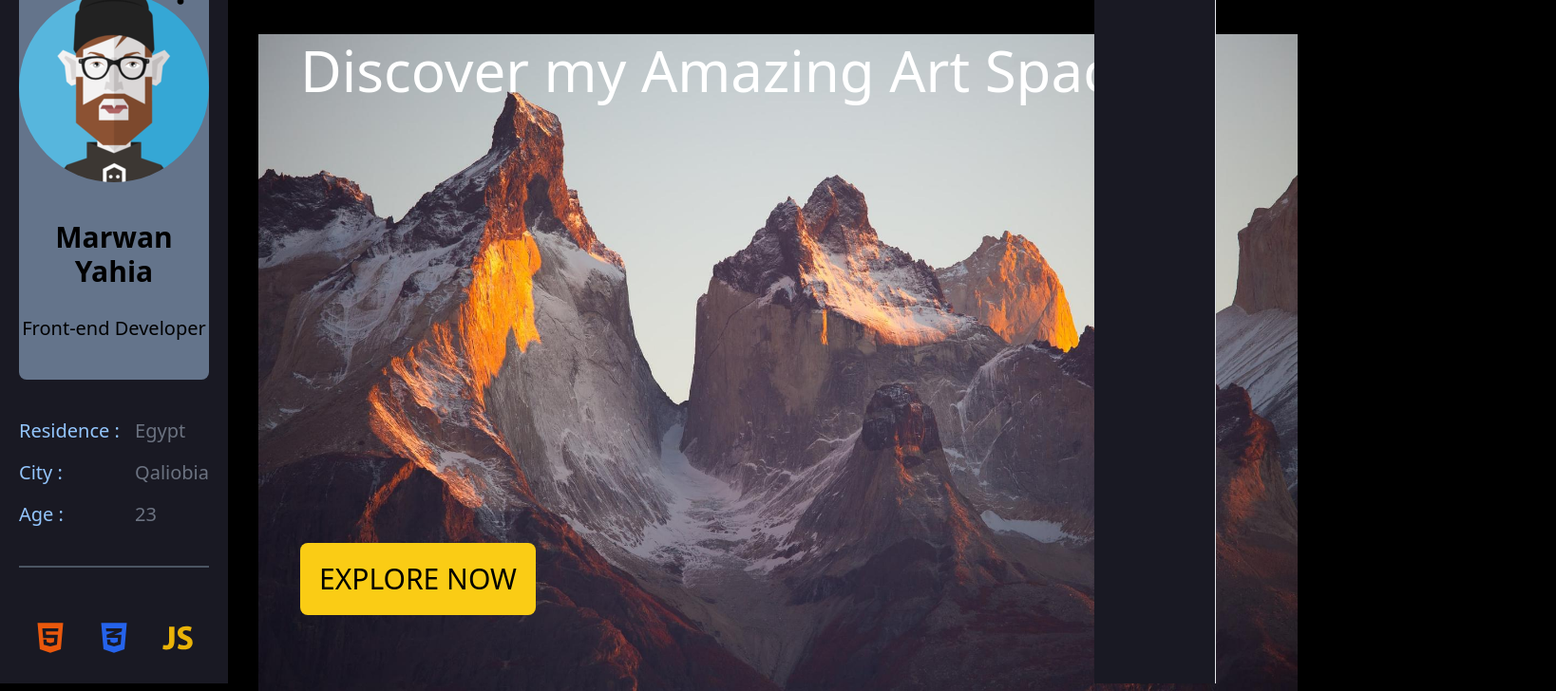
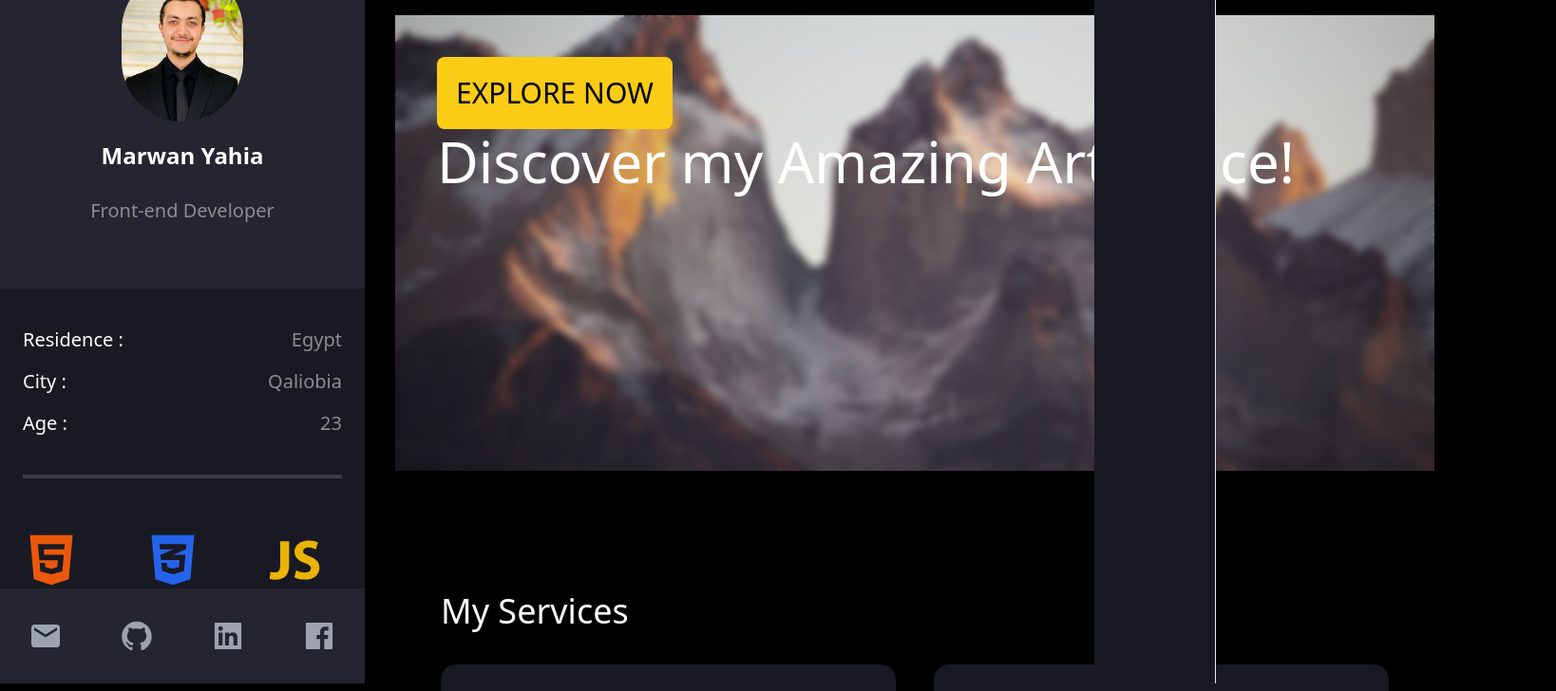
Before and after one commit to Marwan-11/my-portfolio, a React (Vite) app: page / in a window 1280 px wide. Shown: the part 80-808 px from the top of the page at 95% size, 1638 px wide, since content can reach past the window. Built offline with nearby package versions, Linux system fonts and the light colour scheme.

Commit message:
edit info side bar

```diff
--- a/src/App.tsx
+++ b/src/App.tsx
@@ -12,10 +12,10 @@ import Footer from './components/Footer';
 function App() {
   return (
     <div className=" h-full flex ">
-      <div className=" bg-box-gray fixed  h-full w-60 top-0 left-0 p-5 overflow-y-scroll overscroll-none">
+      <div className="  bg-box-gray fixed  h-full w-96 top-0 left-0 overflow-y-scroll no-scrollbar">
         <InfoSidebar />
       </div>
-      <div className=" pl-60 pr-60 p-5 flex-grow">
+      <div className=" pl-96 pr-32 ">
         <MainView />
         <Services />
         <Recommendations />
@@ -25,7 +25,7 @@ function App() {
         <Connect />
         <Footer />
       </div>
-      <div className="fixed h-full top-0 right-0 ">
+      <div className="fixed h-full top-0 right-0 bg-box-gray ">
         <LinksSidebar />
       </div>
     </div>
--- a/src/components/Connect.tsx
+++ b/src/components/Connect.tsx
@@ -12,10 +12,10 @@ const Connect = () => {
 
       <div className=" flex flex-col bg-box-gray overflow-hidden px-14 py-14 rounded-2xl ">
         <div className=" flex h-28 ">
-          <div className=" text-4xl my-8 flex-1 text-gray-300 bg-zinc-800 w-24">
+          <div className=" text-4xl my-8 text-gray-300 bg-zinc-800 w-24">
             <BsFillPersonFill />
           </div>
-          <div className=" my-8 flex-3 w-full">
+          <div className=" my-8 flex-1">
             <input
               type="text"
               className=" px-3 w-full h-9 placeholder:Name bg-gray-600 text-white text-lg "
--- a/src/components/InfoSidebar.tsx
+++ b/src/components/InfoSidebar.tsx
@@ -1,98 +1,118 @@
 import { FaHtml5, FaCss3Alt, FaReact } from 'react-icons/fa';
 import { IoLogoJavascript } from 'react-icons/io';
 import { SiTypescript } from 'react-icons/si';
-import { MdDone } from 'react-icons/md';
+import { MdDone, MdEmail } from 'react-icons/md';
 import { BiSolidDownload } from 'react-icons/bi';
 import { BsThreeDotsVertical } from 'react-icons/bs';
 import { AiFillGithub, AiFillLinkedin, AiFillFacebook } from 'react-icons/ai';
+import { useState } from 'react';
 
 const InfoSidebar = () => {
+  const [isOpen, setisOpen] = useState();
   return (
     <div className="">
-      <div className="relative">
-        <p className=" text-4xl py-8 absolute right-3 hover:text-white">
+      <div className="">
+        <p className="t-4xl py-8  text-icon-gray hover:text-white  fixed">
           <BsThreeDotsVertical />
         </p>
       </div>
-      <div className=" py-8  text-center bg-slate-500 w-full h-full rounded-lg">
+      <div className=" p-12 text-center bg-side-gray w-96 h-96 fixed">
         <img
-          src="../../images/avatar-01.png"
+          src="../../images/me.jpg"
           alt=""
-          className=" rounded-full my-5 mx-auto"
+          className=" rounded-full mx-auto w-32 "
         />
-        <p className=" py-5 text-center text-3xl font-bold">Marwan Yahia</p>
-        <p className=" py-2 text-center text-xl">Front-end Developer</p>
+        <p className=" py-5 text-white text-center text-2xl font-bold">
+          Marwan Yahia
+        </p>
+        <p className=" text-icon-gray py-2 text-center text-xl">
+          Front-end Developer
+        </p>
       </div>
-      <div className=" flex py-8 justify-between border-b-2 border-gray-600  ">
+      <div className=" p-12 text-center bg-side-gray w-full h-96"></div>
+      <div className=" flex py-8 px-6 justify-between ">
         <div className="">
-          <p className=" py-2  text-xl text-blue-300">Residence :</p>
-          <p className=" py-2  text-xl text-blue-300">City :</p>
-          <p className=" py-2  text-xl text-blue-300">Age :</p>
+          <p className=" py-2  text-xl text-white">Residence :</p>
+          <p className=" py-2  text-xl text-white">City :</p>
+          <p className=" py-2  text-xl text-white">Age :</p>
         </div>
-        <div className="">
-          <p className=" py-2  text-xl text-gray-500">Egypt</p>
-          <p className=" py-2  text-xl text-gray-500">Qaliobia</p>
-          <p className=" py-2  text-xl text-gray-500">23</p>
+        <div className=" text-right">
+          <p className=" py-2  text-xl text-icon-gray">Egypt</p>
+          <p className=" py-2  text-xl text-icon-gray">Qaliobia</p>
+          <p className=" py-2  text-xl text-icon-gray">23</p>
         </div>
       </div>
 
-      <div className=" grid grid-cols-3 py-8 text-center mx-auto border-b-2 border-gray-600">
-        <p className=" text-4xl py-6 text-orange-600 hover:text-orange-700 mx-auto ">
+      <hr className=" mx-6 border-2 border-icon-gray opacity-30" />
+
+      <div className=" flex flex-wrap py-8  mx-auto">
+        <p className=" w-32 text-6xl  py-6 px-6 text-orange-600 hover:text-orange-700 mx-auto ">
           <FaHtml5 />
         </p>
-        <p className=" text-4xl py-6 text-blue-600 hover:text-blue-800 mx-auto ">
+        <p className=" w-32 text-6xl py-6 px-6 text-blue-600 hover:text-blue-800 mx-auto ">
           <FaCss3Alt />
         </p>
-        <p className=" text-4xl py-6 text-yellow-500 hover:text-yellow-600 mx-auto">
+        <p className=" w-32 text-6xl py-6 px-6 text-yellow-500 hover:text-yellow-600 mx-auto">
           <IoLogoJavascript />
         </p>
-        <p className=" text-4xl py-6 text-blue-800 hover:text-blue-900 mx-auto">
+        <p className=" w-32 text-6xl py-6 px-6 text-blue-800 hover:text-blue-900 mx-auto">
           <SiTypescript />
         </p>
-        <p className=" text-4xl py-6 text-blue-400 hover:text-blue-500 mx-auto">
+        <p className=" w-32 text-6xl py-6 px-6 text-blue-400 hover:text-blue-500 mx-auto">
           <FaReact />
         </p>
       </div>
 
-      <div className=" py-8  border-b-2 border-gray-600">
-        <p className=" text-gray-500 flex text-xl">
-          <span className=" px-3 text-yellow-400 text-3xl">
+      <hr className=" mx-6 border-2 border-icon-gray opacity-30" />
+
+      <div className=" py-8 px-6 ">
+        <p className=" text-icon-gray flex text-xl">
+          <span className=" mr-3 text-yellow-400 text-3xl">
             <MdDone />
           </span>
           Bootstrap, Materialize
         </p>
-        <p className=" text-gray-500 flex text-xl">
-          <span className=" px-3 text-yellow-400 text-3xl">
+        <p className=" text-icon-gray flex text-xl">
+          <span className=" mr-3 text-yellow-400 text-3xl">
             <MdDone />
           </span>
           Stylus, Sass, Less
         </p>
-        <p className=" text-gray-500 flex text-xl">
-          <span className=" px-3 text-yellow-400 text-3xl">
+        <p className=" text-icon-gray flex text-xl">
+          <span className=" mr-3 text-yellow-400 text-3xl">
             <MdDone />
           </span>
           Gulp, Webpack, Grunt
         </p>
-        <p className=" text-gray-500 flex text-xl">
-          <span className=" px-3 text-yellow-400 text-3xl">
+        <p className=" text-icon-gray flex text-xl">
+          <span className=" mr-3 text-yellow-400 text-3xl">
             <MdDone />
           </span>
           GIT knowledge
         </p>
       </div>
-      <div className="py-8 border-b-2 border-gray-600">
+
+      <hr className=" mx-6 border-2 border-icon-gray opacity-30" />
+
+      <div className="py-8 px-6">
         <p>
           <a href="#" className="flex ">
-            <span className="text-gray-500 text-xl hover:text-white ">
+            <button className="text-icon-gray text-xl hover:text-white ">
               DOWNLOAD CV
-            </span>
-            <span className=" px-3 text-yellow-400 text-3xl">
+            </button>
+            <button className=" px-3 text-yellow-400 hover:text-yellow-500 text-3xl">
               <BiSolidDownload />
-            </span>
+            </button>
           </a>
         </p>
       </div>
-      <div className=" rounded-lg py-8 grid grid-cols-3 ">
+
+      <div className=" bg-side-gray py-8 grid grid-cols-4 fixed bottom-0 left-0 w-96 ">
+        <p className=" mx-auto">
+          <a href="#" className=" text-4xl text-gray-400 hover:text-green-500 ">
+            <MdEmail />
+          </a>
+        </p>
         <p className="mx-auto">
           <a href="#" className=" text-4xl text-gray-400 hover:text-cyan-500 ">
             <AiFillGithub />
--- a/src/components/LinksSidebar.tsx
+++ b/src/components/LinksSidebar.tsx
@@ -11,26 +11,28 @@ const LinksSidebar = () => {
   };
 
   return (
-    <aside className="h-full">
-      <div className="">
+    <aside className="h-full bg-box-gray">
       <button
         onClick={toggleSidebar}
         className={`${
           isOpen ? 'right-48 top-4' : 'top-4 right-10'
-          } duration-700 p-1.5  text-gray-600 text-4xl hover:text-white fixed  z-10`}
+        } duration-700 p-1.5   absolute  z-10`}
       >
-          {isOpen ? <AiOutlineClose /> : <VscThreeBars />}
+        {isOpen ? (
+          <AiOutlineClose className="text-gray-600 text-4xl hover:text-white" />
+        ) : (
+          <VscThreeBars className="text-gray-600 text-4xl hover:text-white" />
+        )}
       </button>
-      </div>
 
       <div
         className={`fixed right-0 top-0 ${
           isOpen ? 'w-64' : 'w-32'
-        } h-full bg-my-black shadow-sm duration-500 transition-all`}
+        } h-full bg-box-gray shadow-sm duration-700`}
       >
-        <nav className=" h-full flex flex-col bg-my-black border-r shadow-sm ">
+        <nav className=" h-full flex flex-col bg-box-gray border-r shadow-sm ">
           {isOpen && (
-            <div>
+            <div className=" duration-700 bg-box-gray">
               <div className="border-b-2 border-gray-600 mt-32">
                 <ul className=" px-3">
                   <li className=" text-gray-600 text-2xl my-5 mx-4 hover:text-white">
--- a/src/components/MainView.tsx
+++ b/src/components/MainView.tsx
@@ -1,19 +1,22 @@
 const MainView = () => {
   return (
-    <div className=" h-full my-20 mx-auto ">
-      <div>
+    <div
+      style={{ backgroundImage: 'url(../../images/bg.jpg)' }}
+      className=" h-[30rem] my-20 mx-auto bg-cover bg-no-repeat bg-center "
+    >
+      <div className=" h-full w-full backdrop-blur-sm backdrop-grayscale-[40%]">
         <div className=" absolute top-20">
           <h1 className=" text-6xl text-white m-11">
             Discover my Amazing Art Space!
           </h1>
         </div>
-        <div className=" absolute bottom-7">
+        <div className="">
           <button className=" text-3xl text-black bg-yellow-400 m-11 p-5 rounded-lg">
             EXPLORE NOW
           </button>
         </div>
       </div>
-      <img src="../../images/bg.jpg" alt="" className="" />
+      {/* <img src="../../images/bg.jpg" alt="" className="" /> */}
     </div>
   );
 };
--- a/src/index.css
+++ b/src/index.css
@@ -16,3 +16,16 @@ body {
 body {
   @apply bg-black px-8 py-4;
 }
+
+body::-webkit-scrollbar {
+  width: 20px;
+}
+body::-webkit-scrollbar-track {
+  @apply bg-black border-none;
+}
+body::-webkit-scrollbar-thumb {
+  @apply bg-slate-800 border-none;
+}
+.no-scrollbar::-webkit-scrollbar {
+  width: 0px;
+}
--- a/tailwind.config.js
+++ b/tailwind.config.js
@@ -6,6 +6,9 @@ export default {
       colors: {
         'my-black': '#191923',
         'box-gray': '#191923',
+        'side-gray': 'rgba(37, 37, 50)',
+        'icon-gray': '#8c8c8e',
+        'main-gray': '#212529',
       },
       gridTemplateColumns: {
         // Simple 16 column grid
```
Also changed, not shown: images/me.jpg (added). Lines whose indentation alone changed are shown as unchanged.
